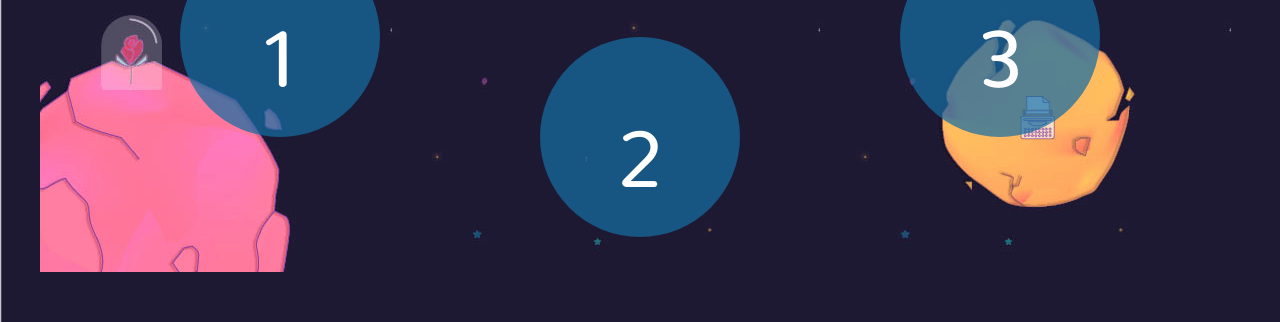
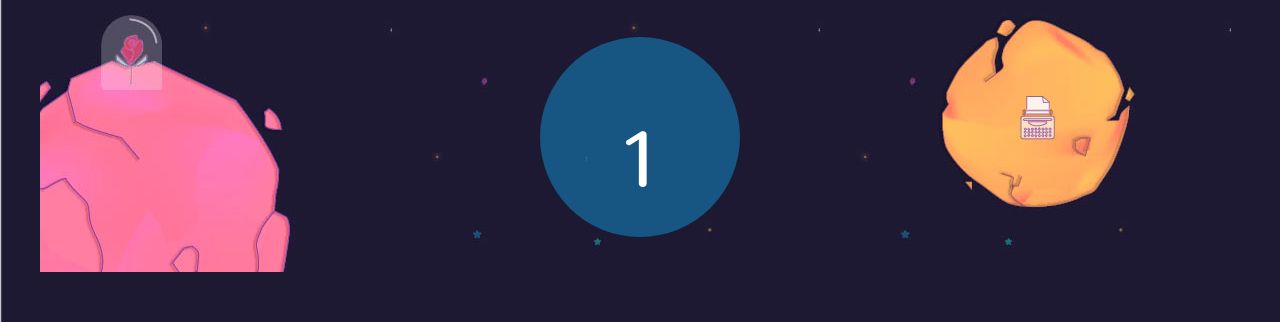
Before and after one commit to Cristianx10/Teclado_HCI, a website: page public/index.html in a window 1280 px wide. Shown: the part 478-800 px from the top of the page. Drawn offline with Linux system fonts and the light colour scheme; files that its build step writes are made by us from their sources; files whose address does not match are found by name.

Commit message:
Desabilitar niveles 2 y 3

```diff
--- a/public/index.html
+++ b/public/index.html
@@ -63,9 +63,9 @@
                 </div>
 
                 <div class="centrar" style="flex-direction: row">
-                    <div id="eleccion1" class="circulo">1</div>
-                    <div id="eleccion2" class="circulo">2</div>
-                    <div id="eleccion3" class="circulo">3</div>
+                    <div id="eleccion1" class="circulo" style="bottom: 0;">1</div>
+                    <div id="eleccion2" class="circulo" style="display: none;">2</div>
+                    <div id="eleccion3" class="circulo" style="display: none;">3</div>
                 </div>
             </div>
         </div>
```
